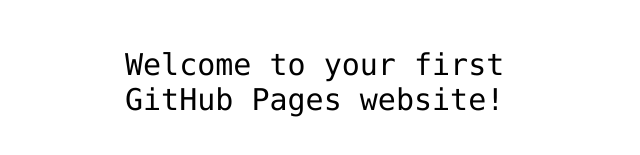
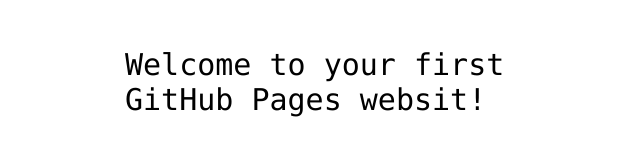
Before and after one commit to crisualexandru/hello-world, a plain HTML site: page index.html in a window 1280 px wide. Shown: the part 341-496 px from the top of the page, 315-955 px from the left. Drawn offline with Linux system fonts and the light colour scheme.

Commit message:
am ster ceva

```diff
--- a/index.html
+++ b/index.html
@@ -12,7 +12,7 @@
 <img src="https://octodex.github.com/images/daftpunktocat-thomas.gif" id="octocat" alt="octocat-gif" />
 
 <!-- Change this code here by copy and pasting your template on line 15 -->
-<p>Welcome to your first GitHub Pages website!</p>
+<p>Welcome to your first GitHub Pages websit!</p>
 
 </body>
 </html>
```
